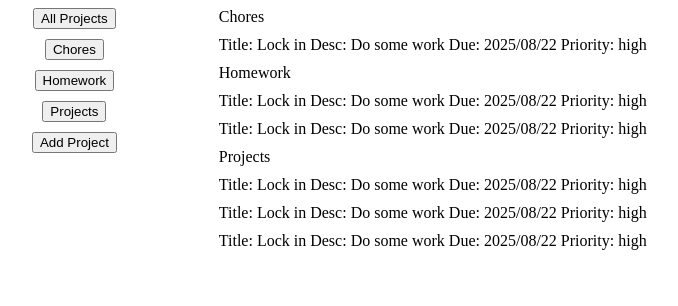
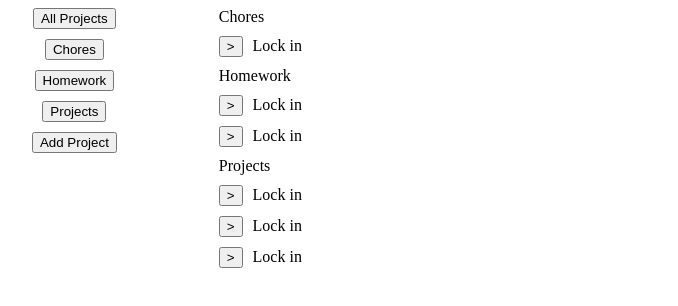
Before and after one commit to PearMeow/todo-list, a website built with webpack: page src/template.html in a window 1280 px wide. Both pictures are taken after a click on the button "All Projects". Shown: the whole page, without its empty margins (58-736 px from the left). Built offline with nearby package versions, Linux system fonts and the light colour scheme.

Commit message:
Add collapsing and viewing task details

```diff
--- a/src/dom.js
+++ b/src/dom.js
@@ -31,7 +31,7 @@ function createAddModal(projectList) {
     const submitBtn = document.createElement("button");
     form.setAttribute("action", "");
     form.setAttribute("method", "dialog");
-    form.addEventListener("submit", (event) => {
+    form.addEventListener("submit", () => {
         const data = new FormData(form);
         projectList.addProject(data.get("projName"));
         updateSidebar(projectList);
@@ -67,10 +67,27 @@ function showAll(projectList) {
 function addTasks(domParent, proj) {
     for (let i = 0; i < proj.tasks.length; ++i) {
         const task = proj.tasks[i];
-        const domTask = document.createElement("p");
-        domTask.textContent = "Title: " + task.title + " Desc: " + task.desc +
-            " Due: " + format(task.dueDate, "yyyy/MM/dd") + " Priority: " + task.prio;
-        domParent.appendChild(domTask);
+        const expandableTask = document.createElement("div");
+        const showBtn = document.createElement("button");
+        const taskTitle = document.createElement("p");
+        const details = document.createElement("p");
+        showBtn.textContent = ">";
+        showBtn.classList.add("showBtn");
+        taskTitle.classList.add("taskTitle");
+        showBtn.addEventListener("click", () => {
+            if (showBtn.textContent === ">") {
+                showBtn.textContent = "<";
+                expandableTask.appendChild(details);
+            } else {
+                showBtn.textContent = ">";
+                expandableTask.removeChild(details);
+            }
+        });
+        taskTitle.textContent = task.title;
+        details.textContent = " Desc: " + task.desc + " Due: " + format(task.dueDate, "yyyy/MM/dd") + " Priority: " + task.prio;
+        expandableTask.appendChild(showBtn);
+        expandableTask.appendChild(taskTitle);
+        domParent.appendChild(expandableTask);
     }
 }
 
--- a/src/style.css
+++ b/src/style.css
@@ -26,3 +26,11 @@ p {
     flex-direction: column;
     gap: 10px;
 }
+
+.showBtn {
+    margin: 0 10px 0 0;
+}
+
+.taskTitle {
+    display: inline;
+}
```
Also changed, not shown: README.md.
